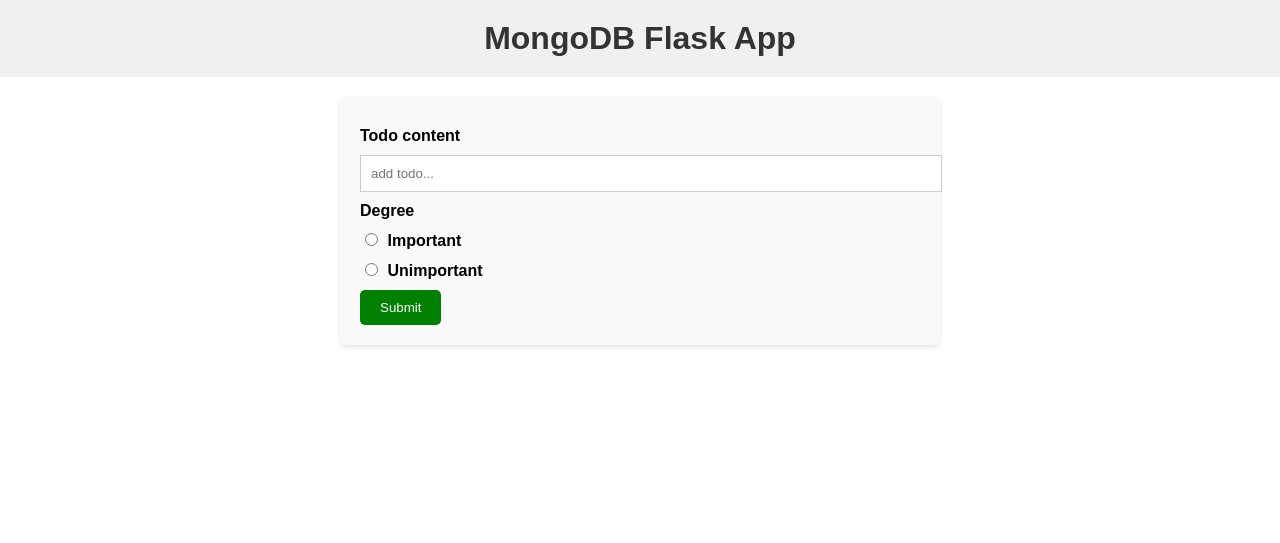
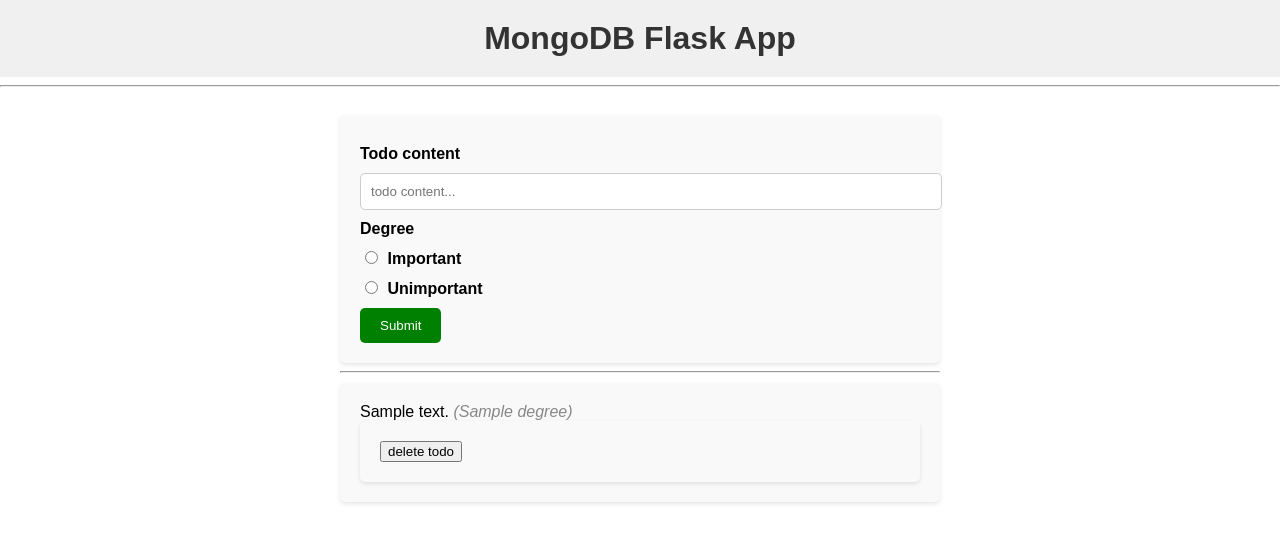
Before and after one commit to DaviRP2018/todo_flask_mongo, a Flask app: page / in a window 1280 px wide. Shown: the top 543 px of the page. Run offline with Flask 3, Linux system fonts and the light colour scheme; a database or web service that is not in the repository returns one stand-in record (values such as "Sample title").

Commit message:
MongoDB coding, POST, DELETE

```diff
--- a/app.py
+++ b/app.py
@@ -1,16 +1,11 @@
-from flask import Flask, render_template
+from bson import ObjectId
+from flask import Flask, redirect, render_template, request, url_for
 from pymongo import MongoClient
 
 
 app = Flask(__name__)
 
 client = MongoClient("localhost", 27017)
-
-
-@app.route("/", methods=["GET", "POST"])
-def index():
-    return render_template("index.html")
-
 
 # MongoDB Database
 db = client.flask_database
@@ -19,5 +14,22 @@ db = client.flask_database
 todos = db.todos
 
 
+@app.route("/", methods=["GET", "POST"])
+def index():
+    if request.method == "POST":
+        content = request.form["content"]
+        degree = request.form["degree"]
+        todos.insert_one({"content": content, "degree": degree})
+        return redirect(url_for("index"))
+    all_todos = todos.find()
+    return render_template("index.html", todos=all_todos)
+
+
+@app.post("/<id>/delete/")
+def delete(id):
+    todos.delete_one({"_id": ObjectId(id)})
+    return redirect(url_for("index"))
+
+
 if __name__ == "__main__":
     app.run(debug=True)
--- a/static/css/styles.css
+++ b/static/css/styles.css
@@ -39,13 +39,14 @@ input[type="text"] {
     width: 100%;
     padding: 10px;
     border: 1px solid #ccc;
+    border-radius: 5px;
 }
 
 input[type="radio"] {
     margin-right: 5px;
 }
 
-button {
+button[type="submit"] {
     background-color: green;
     color: white;
     padding: 10px 20px;
@@ -54,8 +55,9 @@ button {
     cursor: pointer;
 }
 
-button:hover {
-    background-color: rgb(20, 141, 20);
+button[type="submit"]:hover {
+    background-color: rgb(103, 206, 1);
+    color:#333;
 }
 
 .todo {
@@ -69,3 +71,7 @@ button:hover {
 .todo p {
     margin: 0;
 }
+
+.todo i {
+    color: #888;
+}
--- a/templates/index.html
+++ b/templates/index.html
@@ -10,28 +10,54 @@
 </head>
 <body>
     <h1>MongoDB Flask App</h1>
+    <hr>
     <div class="content">
         <form method="POST">
             <p>
                 <b><label for="content">Todo content</label></b>
             </p>
             <p>
-        <input type="text" name="content" id="content" placeholder="add todo...">
+            <input type="text" name="content" placeholder="todo content...">
             </p>
             <p>
                 <b><label for="degree">Degree</label></b>
             </p>
             <p>
-        <input type="radio" name="degree" id="degree-0" required value="important">
+                <input
+                id="degree-0"
+                name="degree"
+                required
+                type="radio" value="important">
                 <label for="degree-0">Important</label>
             </p>
             <p>
-        <input type="radio" name="degree" id="degree-1" required value="unimportant">
-        <label for="degree-0">Unimportant</label>
+                <input
+                id="degree-1"
+                name="degree"
+                required
+                type="radio" value="unimportant">
+                <label for="degree-1">Unimportant</label>
             </p>
             <button type="submit">Submit</button>
         </form>
+		<hr>
+		{% for todo in todos %}
+		<div class="todo">
+	    <!--Fetching a todo-->
+		<p> {{ todo['content'] }} <i>
+			({{ todo['degree'] }})</i>
+		</p>
+		<!-- Deleting a todo -->
+		<form method="POST"
+			  action="{{ url_for('delete', id=todo['_id']) }}">
+		<input
+			  type="submit"
+			  value="delete todo"
+			  onclick="return
+			  confirm('Are you sure you want to delete this entry?')"/>
+		</form>
 		</div>
-
+		{% endfor %}
+    </div>
 </body>
 </html>
```
Also changed, not shown: README.md. Lines whose indentation alone changed are shown as unchanged.
